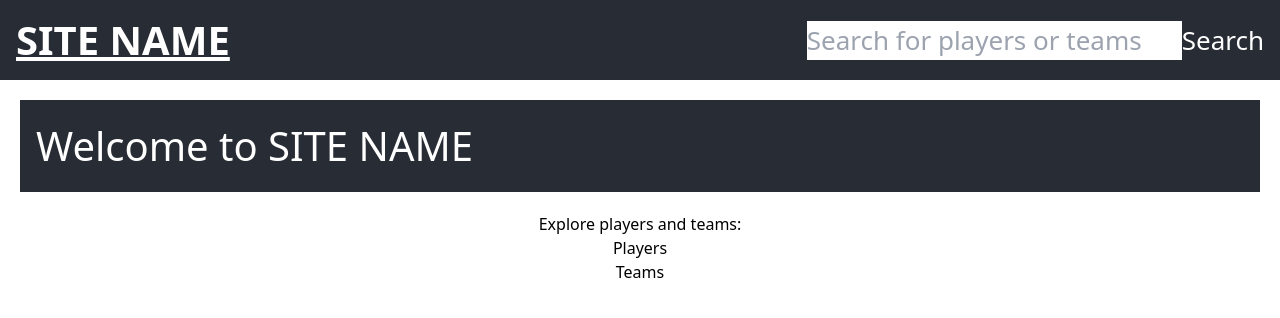
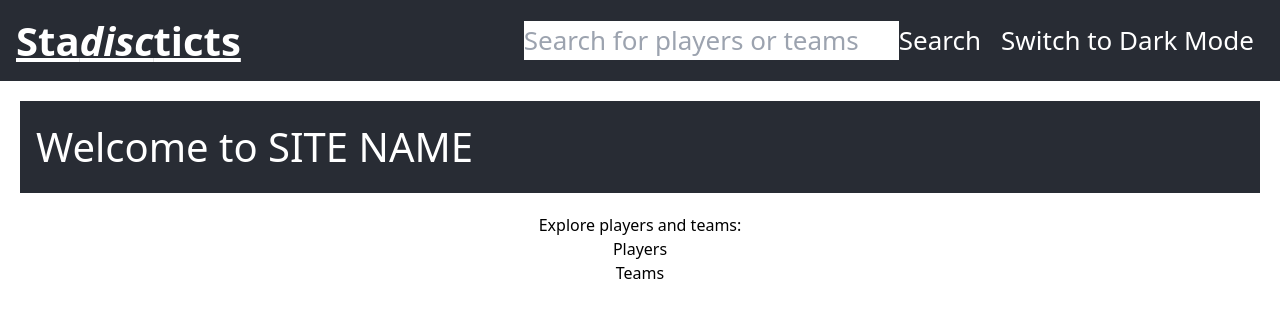
Before and after one commit to ckugel/stadiscticts-frontend, a React (Create React App) app: page / in a window 1280 px wide. Shown: the top 318 px of the page. Built offline with nearby package versions, Linux system fonts and the light colour scheme; no server answers.

Commit message:
dark and light mode

```diff
--- a/src/App.css
+++ b/src/App.css
@@ -49,3 +49,20 @@
 main {
     padding: 20px;
 }
+
+/* src/App.css */
+body.light {
+    background-color: #ffffff;
+    color: #000000;
+}
+
+body.dark {
+    background-color: #000000;
+    color: #ffffff;
+}
+
+.theme-toggle-button {
+    margin-left: 10px;
+    padding: 5px 10px;
+    cursor: pointer;
+}
--- a/src/App.js
+++ b/src/App.js
@@ -7,9 +7,11 @@ import TeamTable from "./components/TeamTable";
 import SearchBar from "./components/SearchBar/SearchBar";
 import SearchResultsPage from "./components/SearchResultsPage";
 import MainPage from "./components/MainPage";
+import ThemeToggleButton from './components/ThemeToggleButton';
 
 function App() {
 	const [options, setOptions] = useState({ players: [], teams: [] });
+	const [theme, setTheme] = useState('light');
 
 	const fetchOptions = (query = '') => {
 		fetch(`http://localhost:8080/search?q=${query}`)
@@ -26,12 +28,23 @@ function App() {
 		fetchOptions(query);
 	};
 
+	const toggleTheme = () => {
+		setTheme((prevTheme) => (prevTheme === 'light' ? 'dark' : 'light'));
+	};
+
+	useEffect(() => {
+		document.body.className = theme;
+	}, [theme]);
+
 	return (
 		<Router>
-			<div className="App">
+			<div className={`App ${theme}`}>
 				<header className="App-header flex justify-between items-center p-4">
-					<h1 className="text-3xl font-bold underline">SITE NAME</h1>
-					<SearchBar onSearch={handleSearch} />
+					<h1 className="text-3xl font-bold underline">Sta<u><i>disc</i></u>ticts</h1>
+					<div className="flex items-center">
+						<SearchBar onSearch={handleSearch} />
+						<ThemeToggleButton theme={theme} toggleTheme={toggleTheme} />
+					</div>
 				</header>
 				<main>
 					<Routes>
--- /dev/null
+++ b/src/components/Card.css
@@ -0,0 +1,16 @@
+/* src/components/Card.css */
+.card {
+    width: 80%;
+    margin: 20px auto;
+    padding: 20px;
+    border: 1px solid #ccc;
+    border-radius: 10px;
+    box-shadow: 0 4px 8px rgba(0, 0, 0, 0.1);
+    transition: transform 0.3s, box-shadow 0.3s;
+    text-align: center;
+}
+
+.card:hover {
+    transform: scale(1.05);
+    box-shadow: 0 8px 16px rgba(0, 0, 0, 0.2);
+}
--- /dev/null
+++ b/src/components/Card.js
@@ -0,0 +1,16 @@
+// src/components/Card.js
+import React from 'react';
+import { Link } from 'react-router-dom';
+import './Card.css';
+
+const Card = ({ name, link }) => {
+    return (
+        <div className="card">
+            <Link to={link}>
+                <h3>{name}</h3>
+            </Link>
+        </div>
+    );
+};
+
+export default Card;
--- a/src/components/SearchResultsPage.js
+++ b/src/components/SearchResultsPage.js
@@ -1,6 +1,7 @@
 // src/components/SearchResultsPage.js
 import React, { useEffect, useState } from 'react';
-import { useLocation, Link } from 'react-router-dom';
+import { useLocation } from 'react-router-dom';
+import Card from './Card';
 
 const SearchResultsPage = () => {
     const location = useLocation();
@@ -11,7 +12,6 @@ const SearchResultsPage = () => {
         fetch(`http://localhost:8080/search?query=${query}`)
             .then(response => response.json())
             .then(data => {
-                // Remove quotes from player names and filter out empty strings
                 const players = data.players.map(player => player.replace(/"/g, '')).filter(player => player.trim() !== '');
                 const teams = data.teams.map(team => team.replace(/"/g, '')).filter(team => team.trim() !== '' && team !== 'Team: ');
                 setSearchResults({ players, teams });
@@ -26,25 +26,17 @@ const SearchResultsPage = () => {
                 {searchResults.players.length > 0 && (
                     <div className="mb-4">
                         <h3 className="text-xl font-semibold mb-2">Players</h3>
-                        <ul className="list-disc list-inside">
-                            {searchResults.players.map((player, index) => (
-                                <li key={index} className="mb-1">
-                                    <Link to={`/players/${player}`}>{player}</Link>
-                                </li>
-                            ))}
-                        </ul>
+                        {searchResults.players.map((player, index) => (
+                            <Card key={index} name={player} link={`/players/${player}`} />
+                        ))}
                     </div>
                 )}
                 {searchResults.teams.length > 0 && (
                     <div>
                         <h3 className="text-xl font-semibold mb-2">Teams</h3>
-                        <ul className="list-disc list-inside">
-                            {searchResults.teams.map((team, index) => (
-                                <li key={index} className="mb-1">
-                                    <Link to={`/team/${team}`}>{team}</Link>
-                                </li>
-                            ))}
-                        </ul>
+                        {searchResults.teams.map((team, index) => (
+                            <Card key={index} name={team} link={`/team/${team}`} />
+                        ))}
                     </div>
                 )}
             </div>
--- /dev/null
+++ b/src/components/ThemeToggleButton.js
@@ -0,0 +1,12 @@
+// src/components/ThemeToggleButton.js
+import React from 'react';
+
+const ThemeToggleButton = ({ theme, toggleTheme }) => {
+    return (
+        <button onClick={toggleTheme} className="theme-toggle-button">
+            {theme === 'light' ? 'Switch to Dark Mode' : 'Switch to Light Mode'}
+        </button>
+    );
+};
+
+export default ThemeToggleButton;
```
